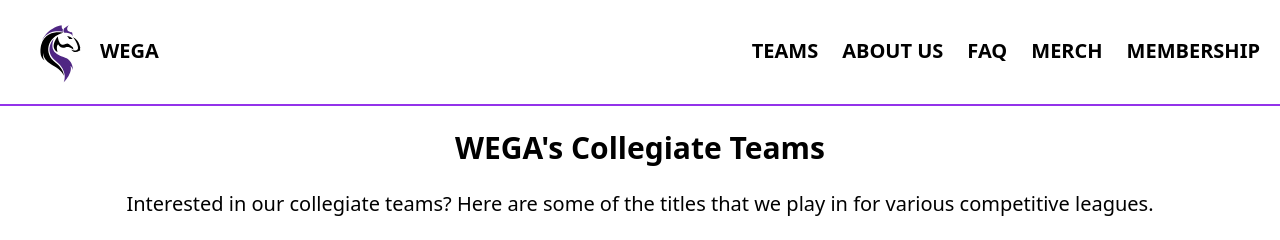
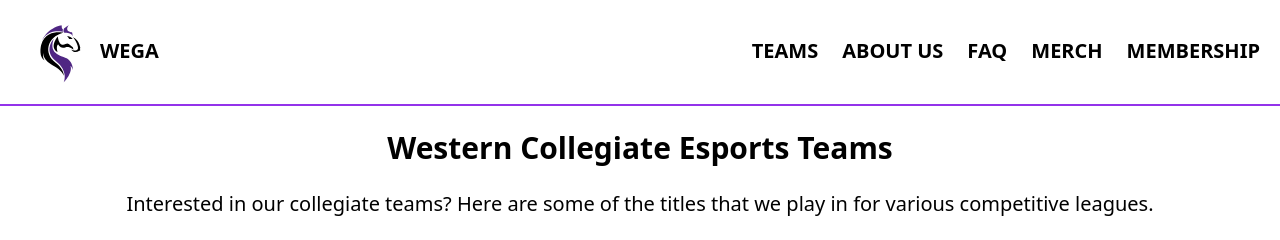
Before and after one commit to ArsalaanAli/WegaWebsite, a Next.js app: page /Teams in a window 1280 px wide. Shown: the top 240 px of the page. Built offline with nearby package versions, Linux system fonts and the light colour scheme.

Commit message:
update text

```diff
--- a/pages/Teams.tsx
+++ b/pages/Teams.tsx
@@ -52,7 +52,7 @@ const Team = () => {
 			</Head>
 			<Navbar />
 			<p className="flex justify-center py-6 text-center text-3xl font-bold">
-				WEGA&#39;s Collegiate Teams
+				Western Collegiate Esports Teams
 			</p>
 			<div className="text-center text-xl">
 				Interested in our collegiate teams? Here are some of the titles that we
```
